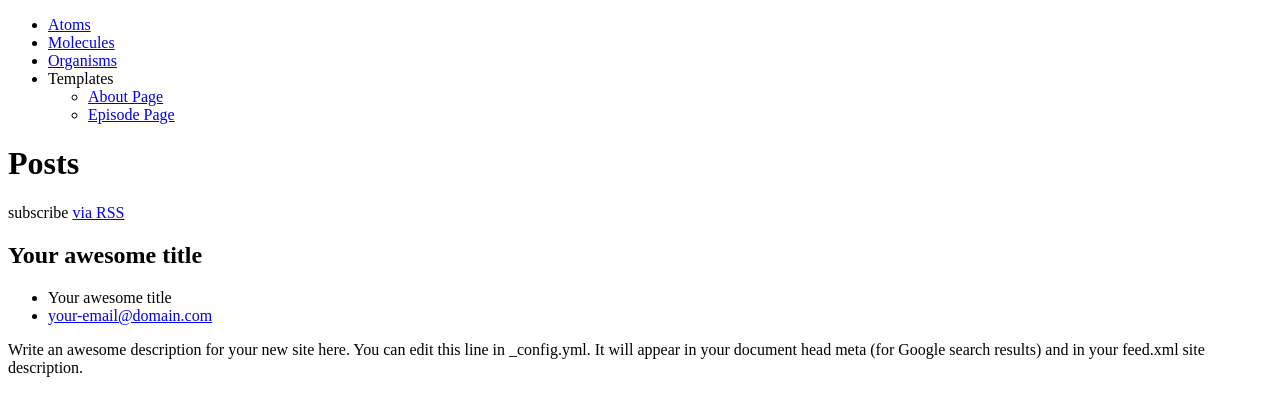
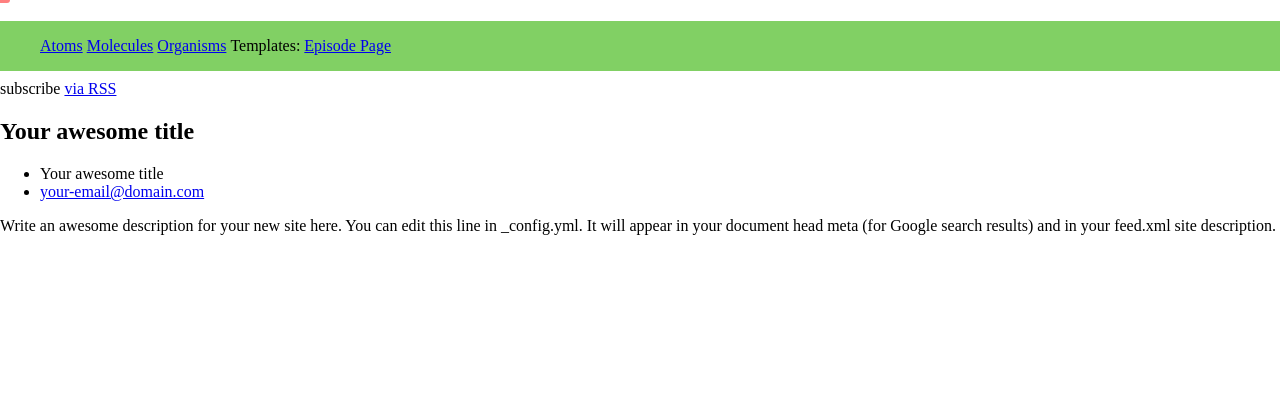
Before and after one commit to garyrozanc/boilerplate-atomic-jekyll, a Jekyll site: the page built from atomic/index.html, in a window 1280 px wide. Shown: the top 416 px of the page. Built offline with Jekyll 4.4.1, drawn with Linux system fonts in a browser that asks for light colours.

Commit message:
Updating Boilterplate

```diff
--- a/_includes/head.html
+++ b/_includes/head.html
@@ -9,7 +9,9 @@
 		<link rel="manifest" href="site.webmanifest">
 		<link rel="apple-touch-icon" href="icon.png">
 
+		<link rel="stylesheet" href="atomic/css/main.css">
 		<link rel="stylesheet" href="css/main.css">
+
 		<link rel="stylesheet" href="devhelpers.css"> <!-- Remove before site launch -->
 		<meta name="theme-color" content="#fafafa"> <!-- Update to match site Background Color -->
 
--- a/_layouts/atomic.html
+++ b/_layouts/atomic.html
@@ -11,7 +11,7 @@
 					<li><a href="atoms.html">Atoms</a></li>
 					<li><a href="molecules.html">Molecules</a></li>
 					<li><a href="organisms.html">Organisms</a></li>
-					<li>Templates
+					<li>Templates:
 						<ul>
 							{% for my_page in site.pages %}
 								{% if my_page.template == true %}
@@ -22,7 +22,7 @@
 					</li>
 				</ul>
 			</nav>
-			<div class="viewport"><span id="w"></span><span id="h"></span></div>
+			<div class="dev-viewport"><span id="w"></span><span id="h"></span></div>
 		</header>
 
 		<div class="page-content">
--- /dev/null
+++ b/atomic/css/main.css
@@ -0,0 +1,55 @@
+.dev-viewport {
+  background-color: rgba(255, 0, 0, 0.5);
+  border-bottom-right-radius: 8px;
+  color: #fff;
+  font-family: 'Courier New', Courier, monospace;
+  font-size: 2em;
+  left: 0;
+  text-align: center;
+  top: 0;
+  padding: 3px 5px 0 5px;
+  position: fixed;
+  z-index: 100;
+}
+
+.dev-nav {
+  background-color: pink;
+  left: 0;
+  list-style-type: none;
+  margin: 0;
+  padding: 0;
+  position: fixed;
+  text-align: center;
+  top: 0;
+  width: 100%;
+  z-index: 1;
+}
+
+.dev-nav li {
+  display: inline-block;
+  margin: 0 1rem;
+}
+
+body {
+  margin: 0;
+}
+
+.atomic header {
+  background-color: #81d064;
+  position: fixed;
+  width: 100%;
+}
+
+.atomic header ul li {
+  display: inline-block;
+}
+
+.atomic header ul li ul {
+  display: inline-block;
+  margin: 0;
+  padding: 0;
+}
+
+.atomic header ul li ul li {
+  margin-left: 0;
+}
```
Also changed, not shown: _layouts/post-episode.html (added, +15 -0 lines), about.md (+0 -1 lines), atomic/css/_layout.scss (+26 -0 lines), atomic/episode.md (+1 -1 lines).
